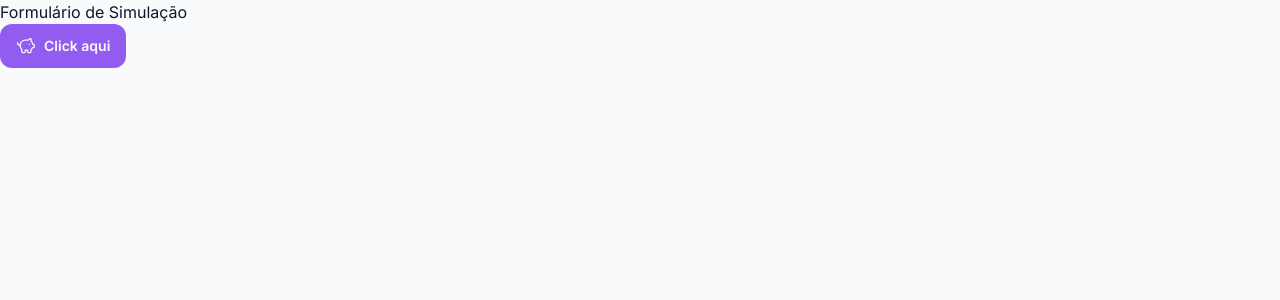
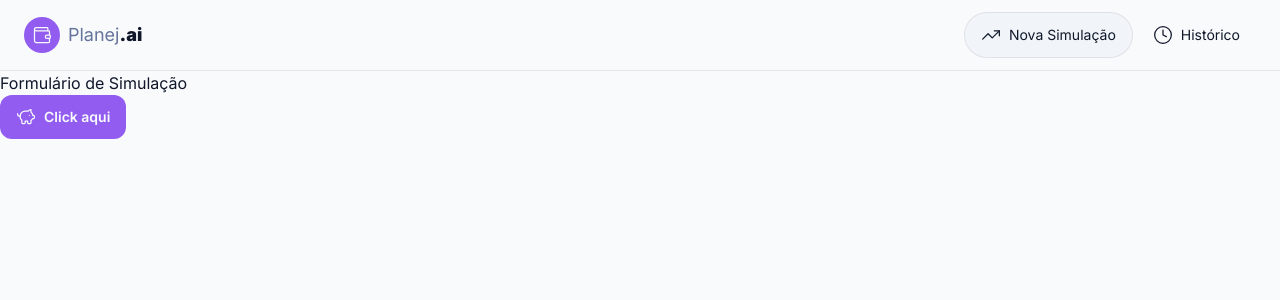
Before and after one commit to vbruno96/planej.ai, a React (Vite) app: page / in a window 1280 px wide. Shown: the top 300 px of the page. Built offline with nearby package versions, Linux system fonts and the light colour scheme.

Commit message:
feat: create header component

```diff
--- /dev/null
+++ b/src/components/header.tsx
@@ -0,0 +1,38 @@
+import { Clock, TrendingUp, Wallet } from "lucide-react";
+import { useNavigate } from "react-router-dom";
+import { Button } from "./button";
+
+export function Header() {
+  const navigate = useNavigate();
+
+  return (
+    <header className="border-border border-b px-6 py-3">
+      <nav className="flex items-center justify-between">
+        <div className="flex items-center gap-2">
+          <div className="bg-primary flex h-9 w-9 items-center justify-center rounded-full">
+            <Wallet
+              size={20}
+              strokeWidth={1.5}
+              className="text-primary-foreground"
+            />
+          </div>
+          <span className="text-lg">
+            <span className="text-muted-foreground font-medium">Planej</span>
+            <span className="font-extrabold">.ai</span>
+          </span>
+        </div>
+
+        <div className="flex items-center gap-1">
+          <Button variant="secondary" onClick={() => void navigate("/")}>
+            <TrendingUp size={20} strokeWidth={1.5} />
+            <span className="hidden sm:inline">Nova Simulação</span>
+          </Button>
+          <Button variant="ghost" onClick={() => void navigate("/historico")}>
+            <Clock size={20} strokeWidth={1.5} />
+            <span className="hidden sm:inline">Histórico</span>
+          </Button>
+        </div>
+      </nav>
+    </header>
+  );
+}
--- /dev/null
+++ b/src/components/layouts/root-layout.tsx
@@ -0,0 +1,11 @@
+import { Header } from "@/components/header";
+import { Outlet } from "react-router-dom";
+
+export function RootLayout() {
+  return (
+    <>
+      <Header />
+      <Outlet />
+    </>
+  );
+}
--- a/src/router.tsx
+++ b/src/router.tsx
@@ -1,9 +1,11 @@
 import { Button } from "@/components/button";
+import { RootLayout } from "@/components/layouts/root-layout";
 import { PiggyBank } from "lucide-react";
 import { createBrowserRouter } from "react-router-dom";
 
 export const router = createBrowserRouter([
   {
+    element: <RootLayout />,
     children: [
       {
         path: "/",
```
